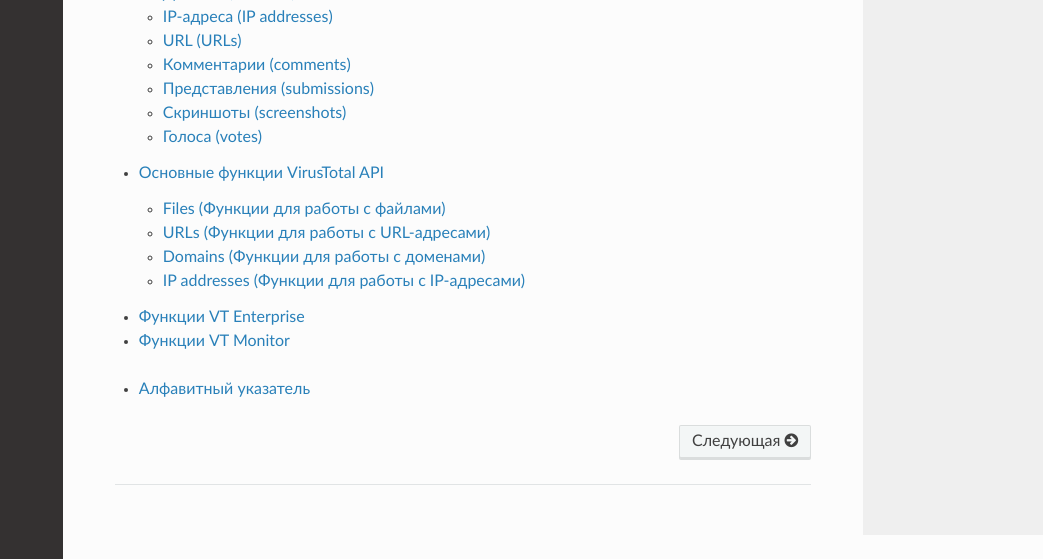
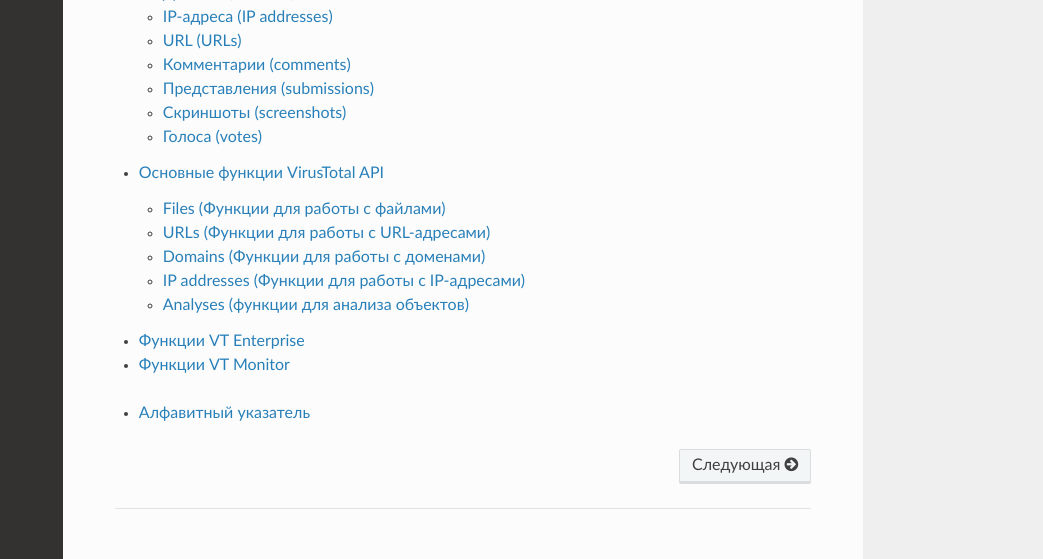
Before and after one commit to drobotun/VirusTotal_API_3_Manual_rus, a Sphinx documentation site: the page built from docs/source/index.rst, in a window 1280 px wide and 900 px high, scrolled down 583 px, cut to the strip 341-900 px from the top of the window. Shown: the whole strip, without its empty margins (237-1280 px from the left). Built offline with Sphinx 7.4.7 and the Read the Docs theme 2.0.0, drawn with Linux system fonts in a browser that asks for light colours; some of the changed lines change nothing that is shown.

Commit message:
Update endpoints.rst

```diff
--- a/docs/source/endpoints.rst
+++ b/docs/source/endpoints.rst
@@ -1322,7 +1322,7 @@
 
 .. rubric:: Параметры запроса
 
-- **id** - имя домена (string);
+- **domain** - имя домена (string);
 - **limit** - максимальное число комментариев в ответе (int_32, необязательный параметр);
 - **cursor** - курсор продолжения (string, необязательный параметр).
 
@@ -1361,7 +1361,7 @@
 
 .. rubric:: Параметры запроса
 
-- **id** - имя домена (string);
+- **domain** - имя домена (string);
 - **data** - комментарий (json).
 
 .. rubric:: Заголовок запроса
@@ -1496,6 +1496,9 @@
 
 |GET| ``https://www.virustotal.com/api/v3/ip_addresses/{ip}/votes``
 
+Analyses (функции для анализа объектов)
+---------------------------------------
+
 
 
 
```
